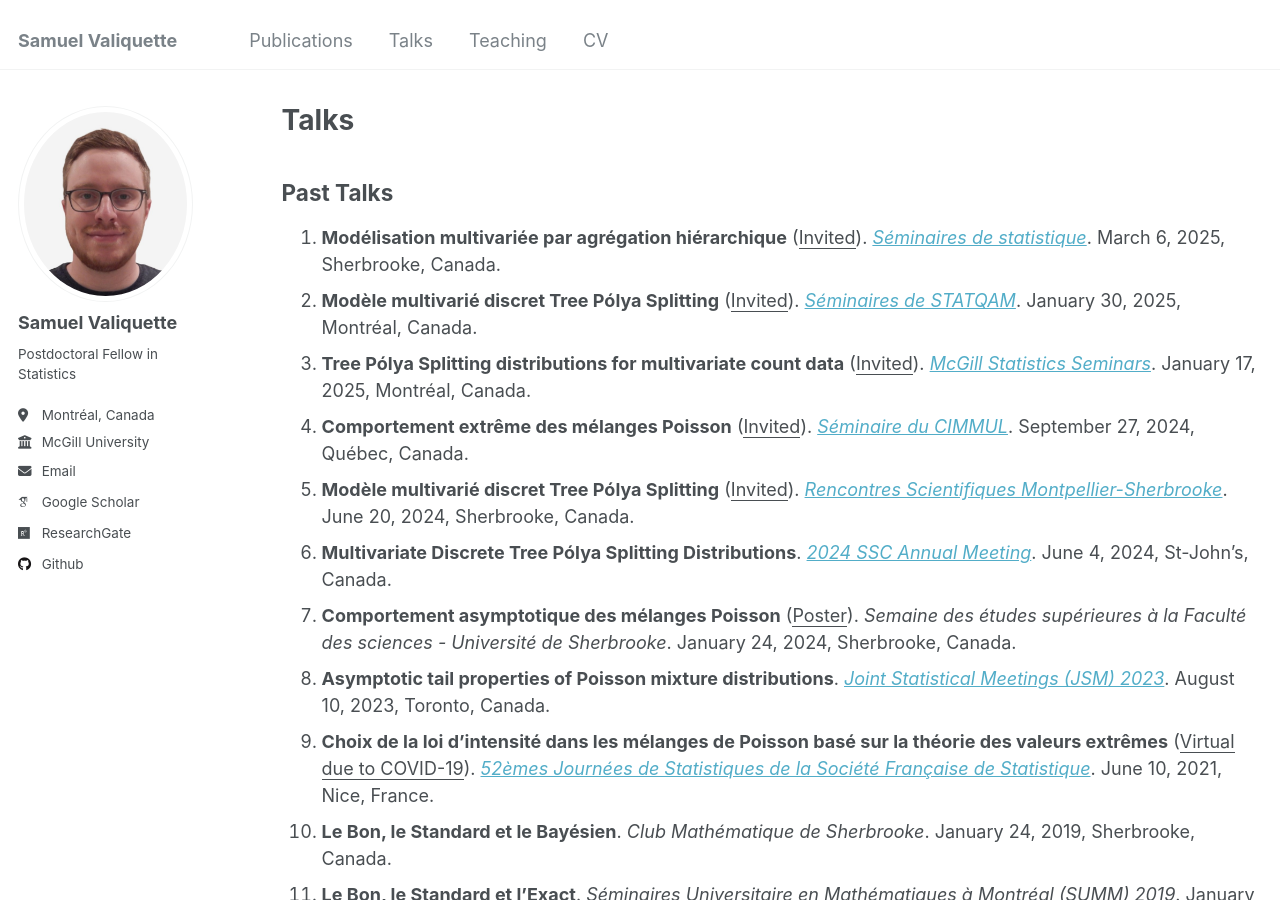
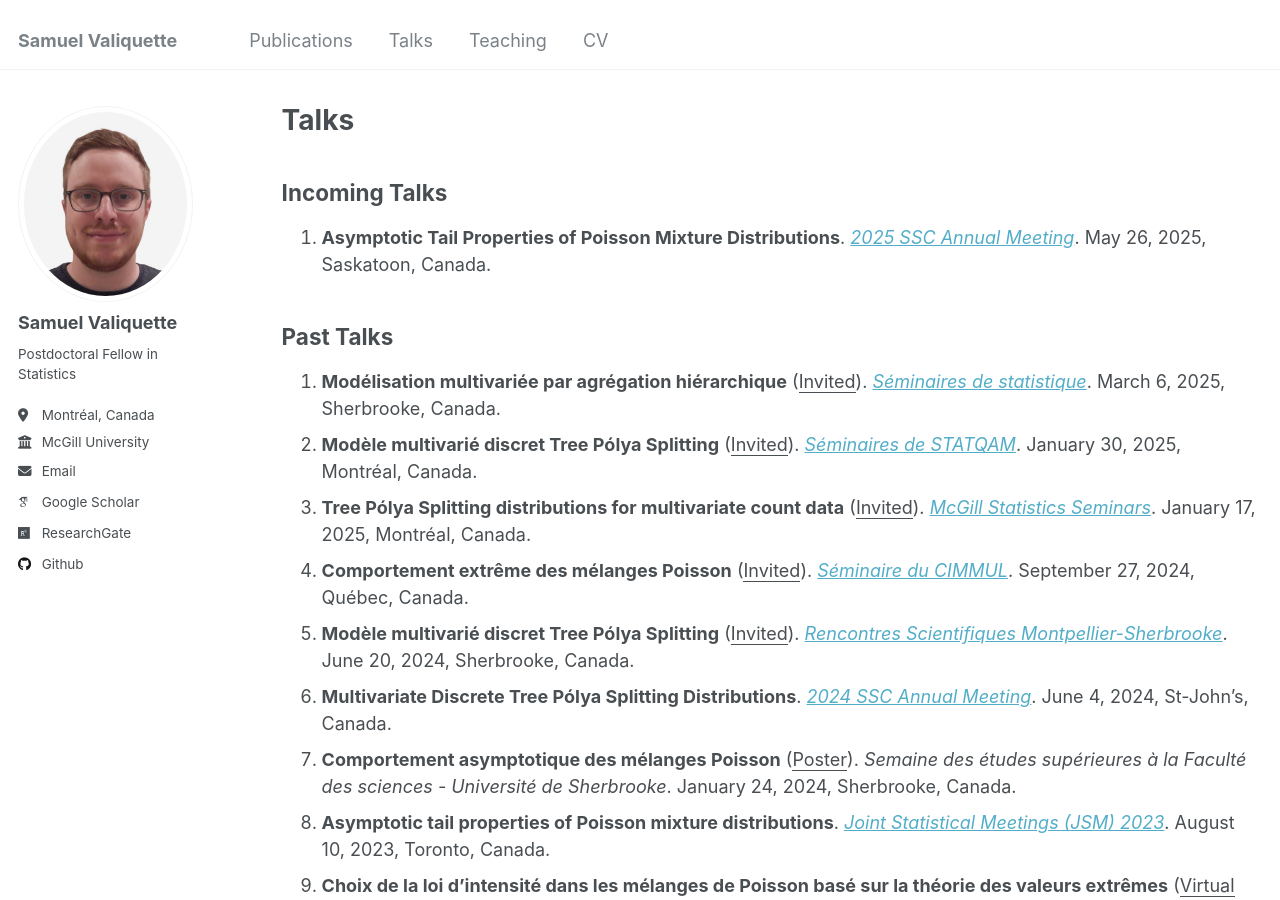
Before and after one commit to s-valiquette/s-valiquette.github.io, a Jekyll site: the page built from _pages/talks.md, in a window 1280 px wide and 900 px high. Built offline with Jekyll 4.4.1, drawn with Linux system fonts in a browser that asks for light colours; some web fonts are replaced.

Commit message:
Update talks.md

```diff
--- a/_pages/talks.md
+++ b/_pages/talks.md
@@ -4,6 +4,8 @@ title: "Talks"
 permalink: /talks/
 author_profile: true
 ---
+## Incoming Talks
+1. **Asymptotic Tail Properties of Poisson Mixture Distributions**. *[2025 SSC Annual Meeting](https://ssc.ca/fr/congres/annuel/presentation/asymptotic-tail-properties-poisson-mixture-distributions)*. May 26, 2025, Saskatoon, Canada.
 
 ## Past Talks
 1. **Modélisation multivariée par agrégation hiérarchique** (<ins>Invited</ins>). *[Séminaires de statistique](https://www.usherbrooke.ca/mathematiques/recherche/congres-et-colloques/seminaires-de-statistique)*. March 6, 2025, Sherbrooke, Canada.
```
